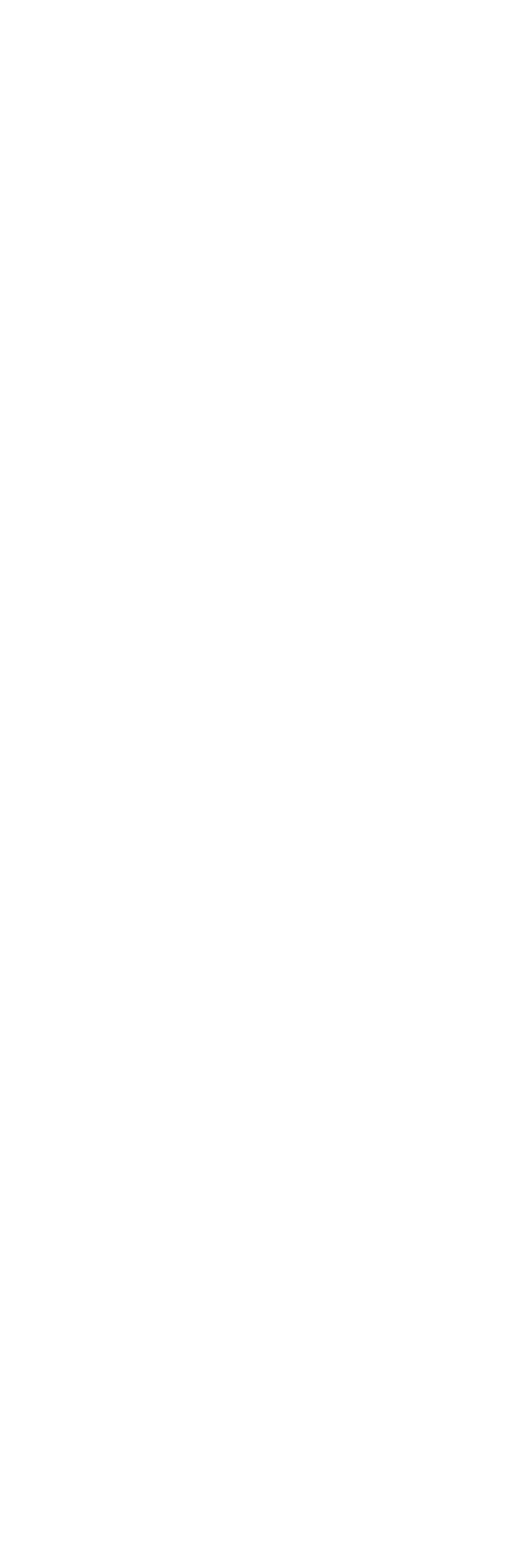
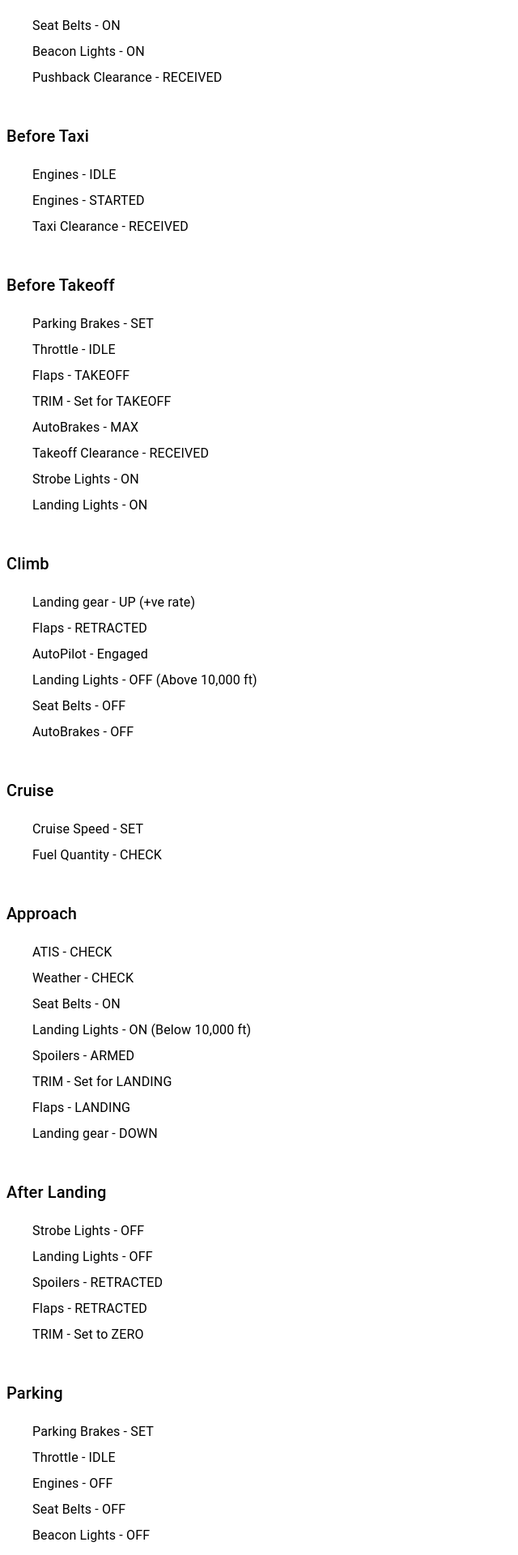
Before and after one commit to anant-k-singh/if-checklists, a React (Create React App) app: page / in a window 1280 px wide. Shown: the part 600-2520 px from the top of the page at 81% size, without its empty margins (0-640 px from the left). Before the commit the page ends 800 px from the top, so only its background shows below. Built offline with nearby package versions, Linux system fonts and the light colour scheme.

Commit message:
Complete all checklists

```diff
--- a/src/App.tsx
+++ b/src/App.tsx
@@ -1,12 +1,29 @@
-import React, { useState, useEffect } from 'react';
-import { Checklist } from './checklist/checklist';
-import { BEFORE_START } from './checklistData';
-import './App.css';
+import { Checklist } from "./checklist/checklist";
+import {
+  AFTER_LANDING,
+  APPROACH,
+  BEFORE_PUSHBACK,
+  BEFORE_START,
+  BEFORE_TAKEOFF,
+  BEFORE_TAXI,
+  CLIMB,
+  CRUISE,
+  PARKING,
+} from "./checklistData";
+import "./App.css";
 
 function App() {
   return (
     <div>
       <Checklist checklistName="Before Start" listItems={BEFORE_START} />
+      <Checklist checklistName="Before Pushback" listItems={BEFORE_PUSHBACK} />
+      <Checklist checklistName="Before Taxi" listItems={BEFORE_TAXI} />
+      <Checklist checklistName="Before Takeoff" listItems={BEFORE_TAKEOFF} />
+      <Checklist checklistName="Climb" listItems={CLIMB} />
+      <Checklist checklistName="Cruise" listItems={CRUISE} />
+      <Checklist checklistName="Approach" listItems={APPROACH} />
+      <Checklist checklistName="After Landing" listItems={AFTER_LANDING} />
+      <Checklist checklistName="Parking" listItems={PARKING} />
     </div>
   );
 }
--- a/src/checklistData.ts
+++ b/src/checklistData.ts
@@ -1,9 +1,14 @@
 import {
   ATIS,
+  AutoBrakes,
+  AutoPilot,
   BeaconLights,
+  CruiseSpeed,
+  Engines,
   Flaps,
   FlightPlan,
   FuelQuantity,
+  LandingGear,
   LandingLights,
   MasterSwitch,
   NavLights,
@@ -13,23 +18,87 @@ import {
   SeatBelts,
   Spoilers,
   StrobeLights,
+  TakeoffClearance,
+  TaxiClearance,
   Throttle,
-} from './controlSettings';
+  Trim,
+  Weather,
+} from "./controlSettings";
 
 export const BEFORE_START = [
   ParkingBrakes.SET,
   MasterSwitch.ON,
   Throttle.IDLE,
-  Spoilers.OFF,
+  Spoilers.RETRACTED,
   Flaps.RETRACTED,
   NoSmoking.ON,
+  SeatBelts.OFF,
   FlightPlan.FILED,
   FuelQuantity.CHECK,
   ATIS.CHECK,
-  SeatBelts.ON,
   NavLights.ON,
   BeaconLights.OFF,
   StrobeLights.OFF,
   LandingLights.OFF,
+];
+
+export const BEFORE_PUSHBACK = [
+  SeatBelts.ON,
+  BeaconLights.ON,
   PushbackClearance.RECEIVED,
 ];
+
+export const BEFORE_TAXI = [
+  Engines.IDLE,
+  Engines.START,
+  TaxiClearance.RECEIVED,
+];
+
+export const BEFORE_TAKEOFF = [
+  ParkingBrakes.SET,
+  Throttle.IDLE,
+  Flaps.TAKEOFF,
+  Trim.TAKEOFF,
+  AutoBrakes.MAX,
+  TakeoffClearance.RECEIVED,
+  StrobeLights.ON,
+  LandingLights.ON,
+];
+
+export const CLIMB = [
+  LandingGear.UP,
+  Flaps.RETRACTED,
+  AutoPilot.ENGAGED,
+  LandingLights.OFF10K,
+  SeatBelts.OFF,
+  AutoBrakes.OFF,
+];
+
+export const CRUISE = [CruiseSpeed.SET, FuelQuantity.CHECK];
+
+export const APPROACH = [
+  ATIS.CHECK,
+  Weather.CHECK,
+  SeatBelts.ON,
+  LandingLights.ON10K,
+  Spoilers.ARMED,
+  Trim.LANDING,
+  Flaps.LANDING,
+  LandingGear.DOWN,
+];
+
+export const AFTER_LANDING = [
+  StrobeLights.OFF,
+  LandingLights.OFF,
+  Spoilers.RETRACTED,
+  Flaps.RETRACTED,
+  Trim.ZERO,
+];
+
+export const PARKING = [
+  ParkingBrakes.SET,
+  Throttle.IDLE,
+  Engines.OFF,
+  SeatBelts.OFF,
+  BeaconLights.OFF,
+];
--- a/src/controlSettings.ts
+++ b/src/controlSettings.ts
@@ -13,12 +13,14 @@ export enum Throttle {
 }
 
 export enum Spoilers {
-  OFF = 'Spoilers - OFF',
+  RETRACTED = 'Spoilers - RETRACTED',
   ARMED = 'Spoilers - ARMED',
 }
 
 export enum Flaps {
   RETRACTED = 'Flaps - RETRACTED',
+  TAKEOFF = 'Flaps - TAKEOFF',
+  LANDING = 'Flaps - LANDING',
 }
 
 export enum NoSmoking {
@@ -36,6 +38,10 @@ export enum FuelQuantity {
 
 export enum ATIS {
   CHECK = 'ATIS - CHECK',
+}
+
+export enum Weather {
+  CHECK = 'Weather - CHECK',
 }
 
 export enum SeatBelts {
@@ -60,9 +66,55 @@ export enum StrobeLights {
 
 export enum LandingLights {
   ON = 'Landing Lights - ON',
+  ON10K = 'Landing Lights - ON (Below 10,000 ft)',
   OFF = 'Landing Lights - OFF',
+  OFF10K = 'Landing Lights - OFF (Above 10,000 ft)',
 }
 
 export enum PushbackClearance {
   RECEIVED = 'Pushback Clearance - RECEIVED',
 }
+
+export enum TaxiClearance {
+  RECEIVED = 'Taxi Clearance - RECEIVED',
+}
+
+export enum TakeoffClearance {
+  RECEIVED = 'Takeoff Clearance - RECEIVED',
+}
+
+export enum LandingClearance {
+  RECEIVED = 'Landing Clearance - RECEIVED',
+}
+
+export enum AutoPilot {
+  ENGAGED = 'AutoPilot - Engaged',
+}
+
+export enum CruiseSpeed {
+  SET = 'Cruise Speed - SET',
+}
+
+export enum Engines {
+  START = 'Engines - STARTED',
+  IDLE = 'Engines - IDLE',
+  OFF = 'Engines - OFF',
+}
+
+export enum AutoBrakes {
+  OFF = 'AutoBrakes - OFF',
+  LOW = 'AutoBrakes - LOW',
+  MED = 'AutoBrakes - MED',
+  MAX = 'AutoBrakes - MAX',
+}
+
+export enum Trim {
+  ZERO = 'TRIM - Set to ZERO',
+  TAKEOFF = 'TRIM - Set for TAKEOFF',
+  LANDING = 'TRIM - Set for LANDING',
+}
+
+export enum LandingGear {
+  UP = 'Landing gear - UP (+ve rate)',
+  DOWN = 'Landing gear - DOWN',
+}
```
